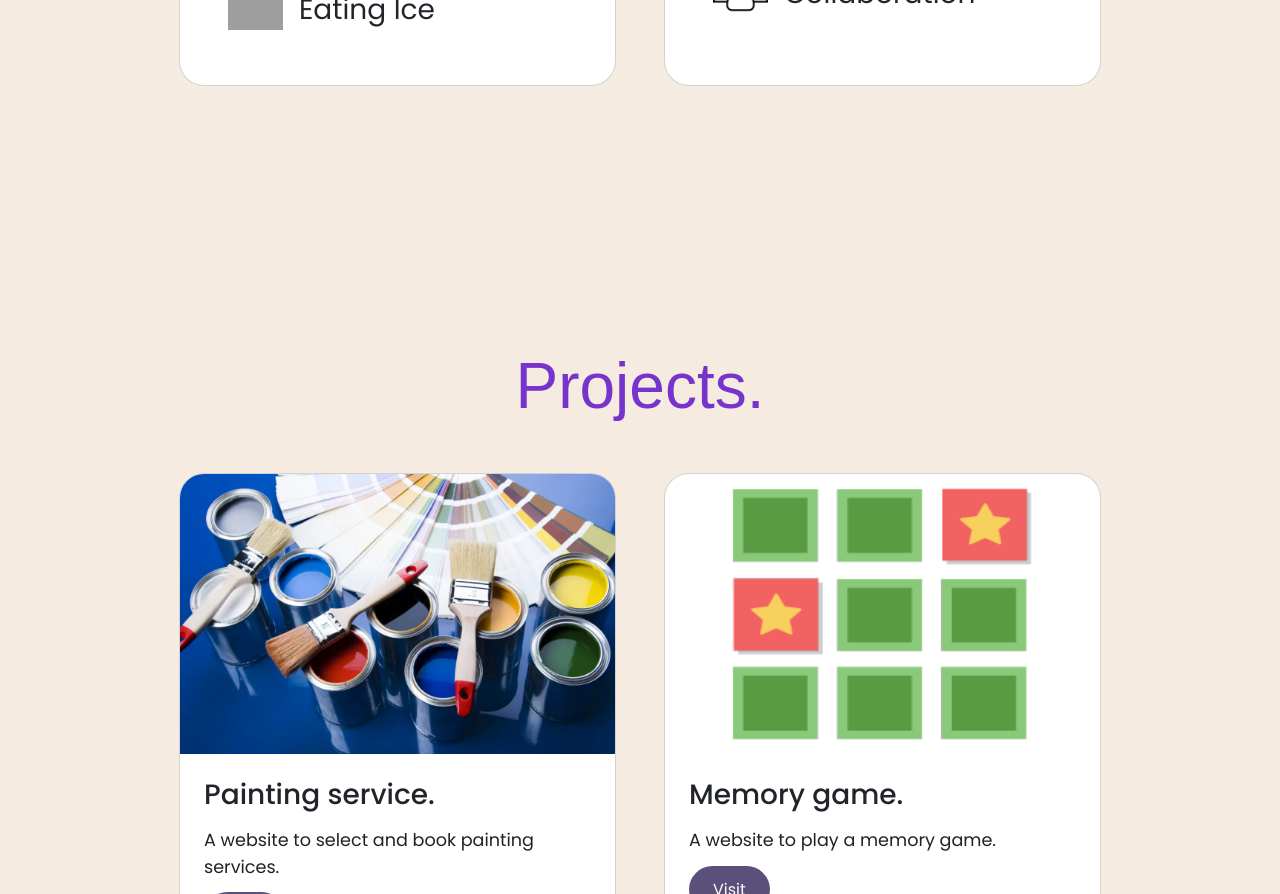
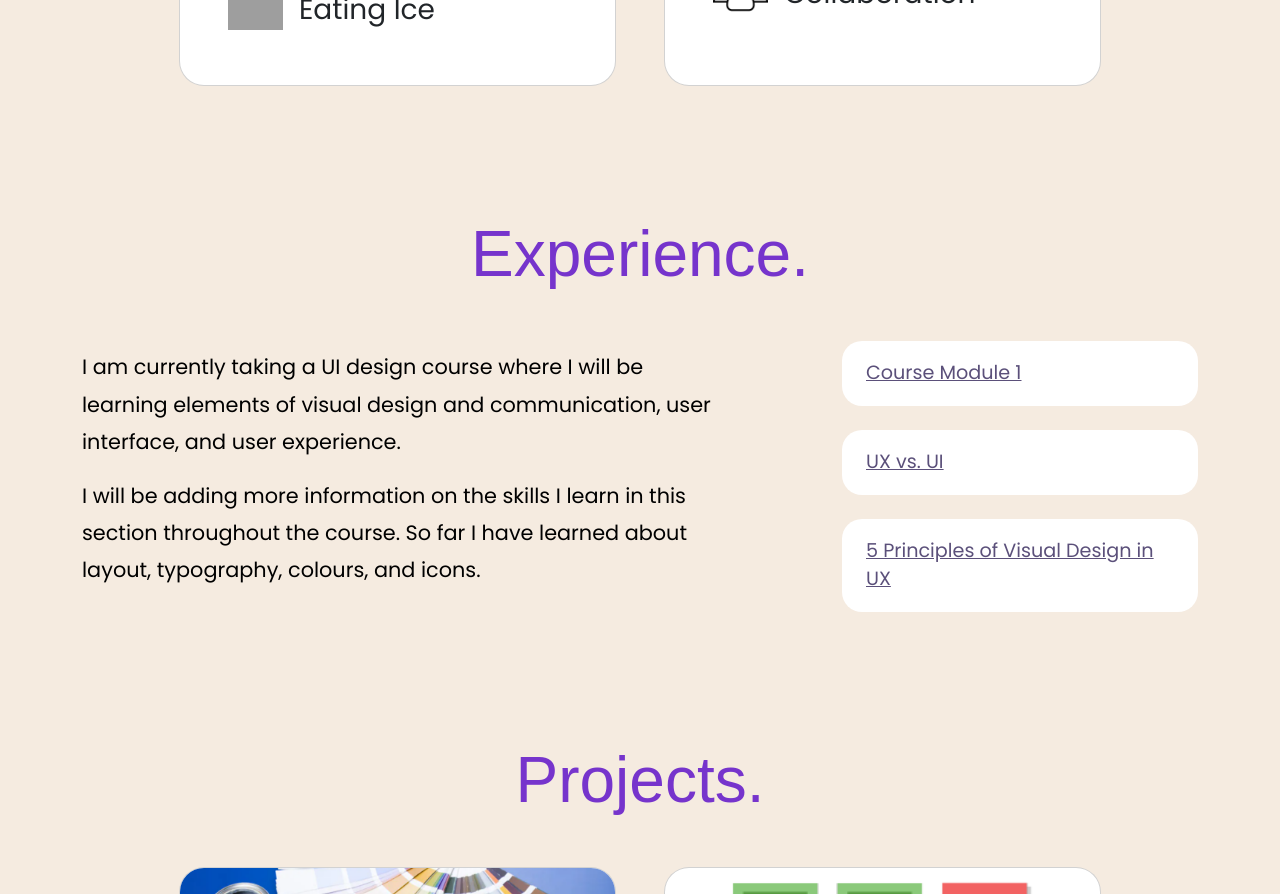
Before and after one commit to MaryamL12/portfolio, a React app: page / in a window 1280 px wide. Shown: the part 1220-2114 px from the top of the page. Built offline with nearby package versions, Linux system fonts and the light colour scheme; grey boxes are pictures that could not be loaded; the HTML template or start-up script is replaced by a standard one; a web font is replaced by a local one.

Commit message:
experience

```diff
--- a/src/App.jsx
+++ b/src/App.jsx
@@ -1,5 +1,6 @@
 import Profile from './components/Profile'
 import About from './components/About'
+import Experience from './components/Experience'
 import Projects from './components/Projects'
 
 function App() {
@@ -7,6 +8,7 @@ function App() {
     <>
       <Profile />
       <About />
+      <Experience />
       <Projects />
     </>
   )
--- /dev/null
+++ b/src/components/Experience.jsx
@@ -0,0 +1,54 @@
+function Experience() {
+    return (
+        <section className="experience-section py-5">
+            <div className="container">
+                <h2 className="section-title text-center mb-5">
+                    Experience.
+                </h2>
+                <div className="row align-items-center justify-content-between">
+                    {/* Left side */}
+                    <div className="col-lg-7">
+                        <p className="experience-text">
+                            I am currently taking a UI design course where I will be learning elements of visual design and communication, user interface, and user experience.
+                        </p>
+
+                        <p className="experience-text">
+                            I will be adding more information on the skills I learn in this section throughout the course. So far I have learned about layout, typography, colours, and icons.
+                        </p>
+                    </div>
+
+                    {/* Right side */}
+                    <div className="col-lg-4">
+                        <div className="experience-links d-flex flex-column gap-4">
+                            <a
+                                href="https://uottawa.brightspace.com/d2l/le/content/592979/Home?itemIdentifier=TOC"
+                                target="_blank"
+                                className="experience-link"
+                            >
+                                Course Module 1
+                            </a>
+
+                            <a
+                                href="https://www.youtube.com/watch?v=5KUNmgt_pvY"
+                                target="_blank"
+                                className="experience-link"
+                            >
+                                UX vs. UI
+                            </a>
+
+                            <a
+                                href="https://www.nngroup.com/articles/principles-visual-design/"
+                                target="_blank"
+                                className="experience-link"
+                            >
+                                5 Principles of Visual Design in UX
+                            </a>
+                        </div>
+                    </div>
+                </div>
+            </div>
+        </section>
+    )
+}
+
+export default Experience
--- a/src/styles/main.css
+++ b/src/styles/main.css
@@ -55,7 +55,6 @@ body {
 /* About section */
 .about-section {
     background-color: #F5EBE0;
-    min-height: 95vh;
 }
 
 .about-subtitle {
@@ -113,3 +112,31 @@ body {
     background-color: #7634CC;
     color: white;
 }
+
+/* Experience section */
+.experience-section {
+    background-color: #F5EBE0;
+    min-height: 70vh;
+    display: flex;
+    align-items: center;
+}
+
+.experience-text {
+    font-size: 1.3rem;
+    line-height: 1.8;
+    color: black;
+}
+
+.experience-link {
+    background-color: white;
+    color: #5B507A;
+    padding: 18px 24px;
+    border-radius: 20px;
+    font-size: 1.2rem;
+    transition: all 0.3s ease;
+}
+
+.experience-link:hover {
+    background-color: #7634CC;
+    color: white;
+}
```
